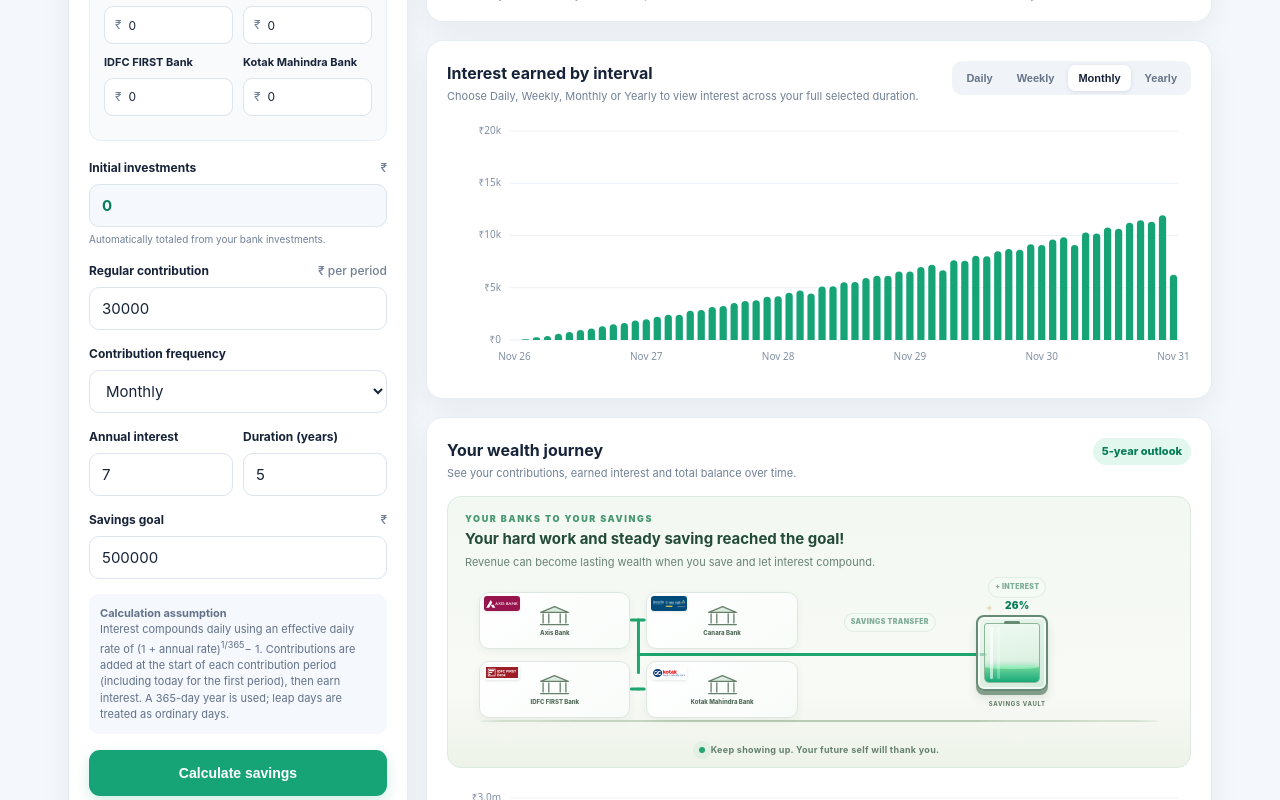
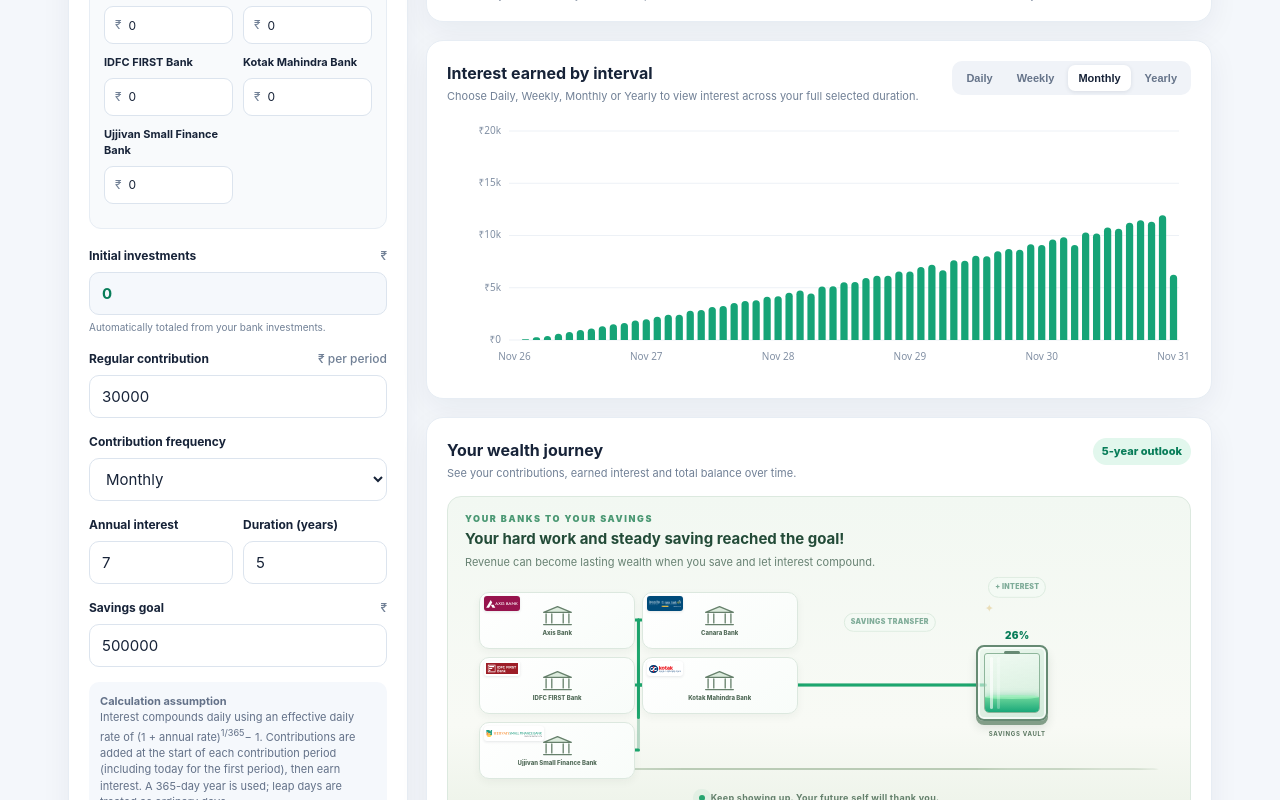
Before and after one commit to TechKarnan/savewise, a React (Vite) app: page / in a window 1280 px wide. Shown: the part 780-1580 px from the top of the page. Built offline with nearby package versions, Linux system fonts and the light colour scheme.

Commit message:
updated another bank

```diff
--- a/src/App.jsx
+++ b/src/App.jsx
@@ -1608,7 +1608,7 @@ export default function App() {
               <div
                 className="savings-journey"
                 id="growthGarden"
-                aria-label="Animated Axis, Canara, IDFC FIRST, and Kotak Mahindra bank branches transferring money into a savings vault"
+                aria-label="Animated Axis, Canara, IDFC FIRST, Kotak Mahindra, and Ujjivan Small Finance bank branches transferring money into a savings vault"
               >
 
                 <div className="journey-heading">
@@ -1638,13 +1638,19 @@ export default function App() {
                     ))}
                   </div>
                   <div className="bank-transfer-label">SAVINGS TRANSFER</div>
-                  <svg className="savings-flow" viewBox="0 0 1000 168" preserveAspectRatio="none">
-                    <path className="flow-progress flow-bank-axis" pathLength="100" d="M235 46 L245 46" />
-                    <path className="flow-progress flow-bank-canara" pathLength="100" d="M253 46 L245 46" />
-                    <path className="flow-progress flow-bank-idfc" pathLength="100" d="M235 115 L245 115" />
-                    <path className="flow-progress flow-bank-kotak" pathLength="100" d="M253 115 L245 115" />
-                    <path className="flow-progress flow-collector" pathLength="100" d="M245 46 L245 115" />
-                    <path className="flow-progress flow-main" pathLength="100" d="M245 80.5 L735 80.5" />
+                  <svg className="savings-flow" viewBox="0 0 1000 216" preserveAspectRatio="none">
+                    <path className="flow-track" d="M240.5 46 L245 46 M249.5 46 L245 46" />
+                    <path className="flow-track" d="M240.5 111 L245 111 M249.5 111 L245 111" />
+                    <path className="flow-track" d="M240.5 176 L245 176" />
+                    <path className="flow-track flow-collector-track" d="M245 46 L245 176" />
+                    <path className="flow-track flow-main-track" d="M245 111 L735 111" />
+                    <path className="flow-progress flow-bank-axis" pathLength="100" d="M240.5 46 L245 46" />
+                    <path className="flow-progress flow-bank-canara" pathLength="100" d="M249.5 46 L245 46" />
+                    <path className="flow-progress flow-bank-idfc" pathLength="100" d="M240.5 111 L245 111" />
+                    <path className="flow-progress flow-bank-kotak" pathLength="100" d="M249.5 111 L245 111" />
+                    <path className="flow-progress flow-bank-ujjivan" pathLength="100" d="M240.5 176 L245 176" />
+                    <path className="flow-progress flow-collector" pathLength="100" d="M245 46 L245 176" />
+                    <path className="flow-progress flow-main" pathLength="100" d="M245 111 L735 111" />
                   </svg>
 
                   <div className="vault-savings">
--- a/src/Investments.jsx
+++ b/src/Investments.jsx
@@ -20,6 +20,11 @@ export const banks = [
     id: 'kotak',
     label: 'Kotak Mahindra Bank',
     logo: `${import.meta.env.BASE_URL}bank-logos/kotak-mahindra-bank.svg`
+  },
+  {
+    id: 'ujjivan',
+    label: 'Ujjivan Small Finance Bank',
+    logo: `${import.meta.env.BASE_URL}bank-logos/ujjivan-small-finance-bank.svg`
   }
 ];
 
@@ -36,7 +41,8 @@ export default function Investments({ onTotalChange }) {
     axis: '0',
     canara: '0',
     idfc: '0',
-    kotak: '0'
+    kotak: '0',
+    ujjivan: '0'
   });
 
   function updateBank(id, rawValue) {
--- a/src/index.css
+++ b/src/index.css
@@ -29,13 +29,16 @@ main{max-width:1180px;margin:-1px auto 50px;padding:22px 18px}.grid{display:grid
 .investments{margin:0 0 18px;padding:14px;border:1px solid #e7edf4;border-radius:12px;background:#f8fafc}
 .investments-heading{display:flex;align-items:center;gap:8px}
 .investments h3{margin:0;font-size:13px;color:#24354a}
-.investments-bank-logos{display:flex;align-items:center;gap:3px;flex:none}
+.investments-bank-logos{display:flex;align-items:center;gap:2px;flex:none}
 .bank-logo-frame{display:grid;place-items:center;flex:none;width:36px;height:21px;padding:2px;border-radius:4px;background:#fff;box-shadow:0 1px 3px #1723381c}
 .bank-logo-frame img{display:block;max-width:100%;max-height:100%;object-fit:contain}
+.investments-bank-logos .bank-logo-frame{width:26px}
+.investments-bank-logos .bank-logo-frame-ujjivan{width:42px}
 .bank-logo-frame-axis{background:#97144d}
 .bank-logo-frame-canara{background:#004b7a}
 .bank-logo-frame-idfc{background:#fff}
 .bank-logo-frame-kotak{background:#fff}
+.bank-logo-frame-ujjivan{background:#fff}
 .investments-sub{margin:3px 0 12px;color:#718096;font-size:11px}
 .investment-fields{display:grid;grid-template-columns:1fr 1fr;gap:0 10px}
 .investment-field{margin-bottom:10px}
@@ -96,23 +99,27 @@ main{max-width:1180px;margin:-1px auto 50px;padding:22px 18px}.grid{display:grid
 .journey-kicker{font-size:9px;letter-spacing:1.6px;font-weight:900;color:#4a9873}
 .journey-heading strong{font-size:15px;line-height:1.35;color:#234b38}
 .journey-heading>span:last-child{font-size:11px;color:#688273}
-.growth-scene{height:168px;position:relative;margin-top:4px;overflow:hidden}
+.growth-scene{height:216px;position:relative;margin-top:4px;overflow:hidden}
 .growth-ground{position:absolute;bottom:20px;left:2%;right:2%;height:2px;border-radius:50%;background:#b9cbb5}
-.bank-network{position:absolute;z-index:2;top:18px;left:2%;width:45%;display:grid;grid-template-columns:repeat(2,minmax(0,1fr));column-gap:16px;row-gap:12px}
+.bank-network{position:absolute;z-index:2;top:18px;left:2%;width:45%;display:grid;grid-template-columns:repeat(2,minmax(0,1fr));column-gap:2%;row-gap:8px}
 .bank-branch{position:relative;min-width:0;height:57px;display:flex;flex-direction:column;align-items:center;justify-content:center;gap:1px;border:1px solid #dce8df;border-radius:10px;background:linear-gradient(145deg,#fff 0%,#f8fcf9 100%);box-shadow:0 3px 9px #2036260d}
 .bank-branch .bank-logo-frame{position:absolute;top:3px;left:4px;width:36px;height:15px;padding:2px;border-radius:3px}
+.bank-branch-ujjivan .bank-logo-frame{width:60px}
 .bank-branch svg{width:33px;height:22px;fill:#dcebdd;stroke:#66806b;stroke-width:1.6;stroke-linecap:round;stroke-linejoin:round}
 .bank-branch>span:last-child{overflow:hidden;max-width:100%;color:#526b59;font-size:6px;font-weight:800;text-overflow:ellipsis;white-space:nowrap}
 .bank-transfer-label{position:absolute;z-index:3;top:36px;left:60%;padding:3px 6px;border:1px solid #cfe4d4;border-radius:12px;background:#f3faf5;color:#43856a;font-size:7px;font-weight:900;letter-spacing:.4px;transform:translateX(-50%);animation:interestGlow 3s ease-in-out infinite}
 .savings-flow{position:absolute;z-index:1;inset:0;width:100%;height:100%;overflow:visible}
+.flow-track{fill:none;stroke:#b7d8c6;stroke-width:2;stroke-linecap:round;vector-effect:non-scaling-stroke}
+.flow-track.flow-collector-track,.flow-track.flow-main-track{stroke-width:3}
 .flow-progress{fill:none;stroke:#1da66e;stroke-width:3;stroke-linecap:round;stroke-dasharray:100;stroke-dashoffset:100;vector-effect:non-scaling-stroke;animation:drawSavingsFlow 8s linear infinite}
 .flow-bank-axis{animation-delay:0s}
 .flow-bank-canara{animation-delay:.08s}
 .flow-bank-idfc{animation-delay:.16s}
 .flow-bank-kotak{animation-delay:.24s}
-.flow-collector{animation-delay:.32s}
-.flow-main{animation-delay:.48s}
-.vault-savings{position:absolute;z-index:4;left:78%;top:22px;width:90px;height:112px;transform:translateX(-50%)}
+.flow-bank-ujjivan{animation-delay:.32s}
+.flow-collector{animation-delay:.4s}
+.flow-main{animation-delay:.56s}
+.vault-savings{position:absolute;z-index:4;left:78%;top:calc(50% - 56px);width:90px;height:112px;transform:translateX(-50%)}
 .vault-day-progress{position:absolute;top:0;left:0;right:0;height:19px;display:grid;place-items:center;color:#087d59;font-size:10px;font-weight:900;letter-spacing:.2px}
 .savings-vault{position:absolute;left:4px;right:14px;bottom:17px;height:76px;border:2px solid #668a73;border-radius:8px;background:linear-gradient(145deg,#e7f7ebaa,#b8dec899);box-shadow:inset 0 0 0 2px #ffffffaa,0 4px 0 #829e88,0 7px 10px #263e3020}
 .vault-interior{position:absolute;inset:6px;overflow:hidden;border:1px solid #8eb69b;border-radius:3px 3px 5px 5px;background:linear-gradient(180deg,#f8fff966,#d3f0dc88)}
@@ -131,7 +138,7 @@ main{max-width:1180px;margin:-1px auto 50px;padding:22px 18px}.grid{display:grid
 @keyframes interestGlow{0%,100%{transform:translate(-50%,3px);opacity:.65}50%{transform:translate(-50%,-4px);opacity:1}}
 @keyframes sparkle{0%,100%{opacity:.3;transform:scale(.7)}50%{opacity:1;transform:scale(1.2)}}
 @keyframes livePulse{0%,100%{box-shadow:0 0 0 3px #27a46f20}50%{box-shadow:0 0 0 6px #27a46f10}}
-@media(max-width:480px){.savings-journey{padding:13px 12px 9px}.journey-heading strong{font-size:13px}.growth-scene{height:155px}.bank-network{top:20px;left:1%;width:47%;column-gap:10px;row-gap:10px}.bank-branch{height:52px}.bank-transfer-label{left:60%;font-size:6px}.vault-savings{left:78%;top:13px;transform:translateX(-50%) scale(.82);transform-origin:top center}.interest-loop{left:78%;right:auto;font-size:6px}}
+@media(max-width:480px){.savings-journey{padding:13px 12px 9px}.journey-heading strong{font-size:13px}.growth-scene{height:216px}.bank-network{top:20px;left:1%;width:47%;column-gap:2%;row-gap:13px}.bank-branch{height:52px}.bank-branch-ujjivan .bank-logo-frame{width:54px}.bank-transfer-label{left:60%;font-size:6px}.vault-savings{left:78%;top:calc(50% - 56px);transform:translateX(-50%) scale(.82);transform-origin:top center}.interest-loop{left:78%;right:auto;font-size:6px}}
 @media(prefers-reduced-motion:reduce){.savings-journey *{animation:none!important}.flow-progress{stroke-dashoffset:0}.vault-fill{transition:none}}
 .legend{display:flex;gap:15px;flex-wrap:wrap;font-size:11px;color:#64748b;margin-top:8px}.dot{display:inline-block;width:8px;height:8px;border-radius:3px;margin-right:5px}.goal-row{display:flex;justify-content:space-between;gap:10px;align-items:center}.goal-row strong{font-size:23px}.goal-row small{color:var(--muted)}.progress{height:11px;background:#edf1f6;border-radius:20px;overflow:hidden;margin:14px 0 9px}.progress>div{height:100%;width:0;background:linear-gradient(90deg,#16a477,#5bd6a6);border-radius:20px;transition:width .35s}.goal-foot{display:flex;justify-content:space-between;gap:10px;font-size:11px;color:var(--muted)}.milestones{display:flex;gap:8px;flex-wrap:wrap;margin-top:15px}.mile{padding:7px 10px;border-radius:9px;background:#f4f6fa;color:#8a96a8;font-size:11px;font-weight:700}.mile.done{background:#e1f7ed;color:#087d59}.two{display:grid;grid-template-columns:1fr 1fr;gap:18px}.pill{font-size:11px;color:#087d59;background:#e2f7ed;border-radius:20px;padding:5px 9px;font-weight:800}.footer{text-align:center;color:#8793a5;font-size:11px;margin:20px 0 0}.empty{color:var(--muted);font-size:12px;text-align:center;padding:25px}
 @media(max-width:900px){.grid{grid-template-columns:1fr}.metrics{grid-template-columns:repeat(2,1fr)}.two{grid-template-columns:1fr}}
```
Also changed, not shown: public/bank-logos/ujjivan-small-finance-bank.svg (added).
